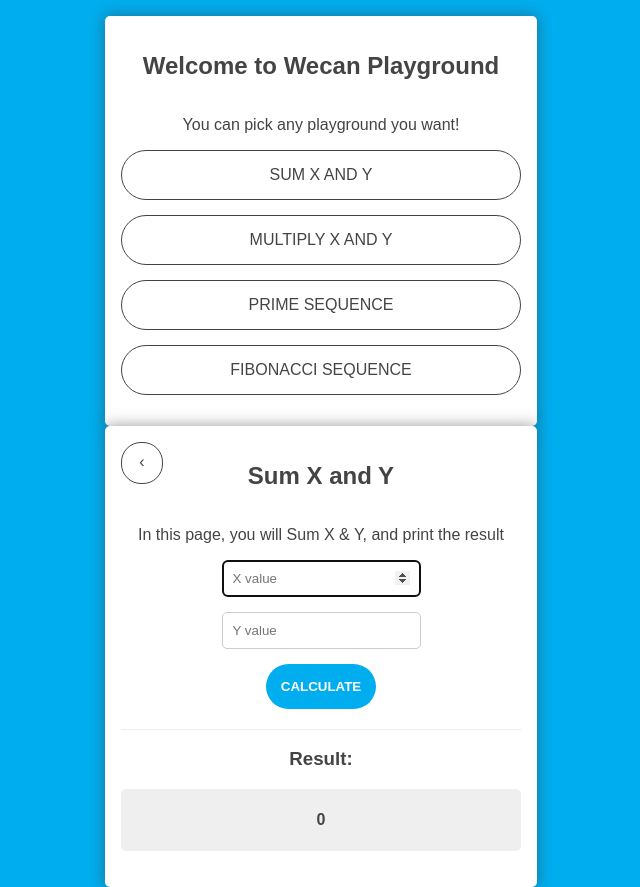
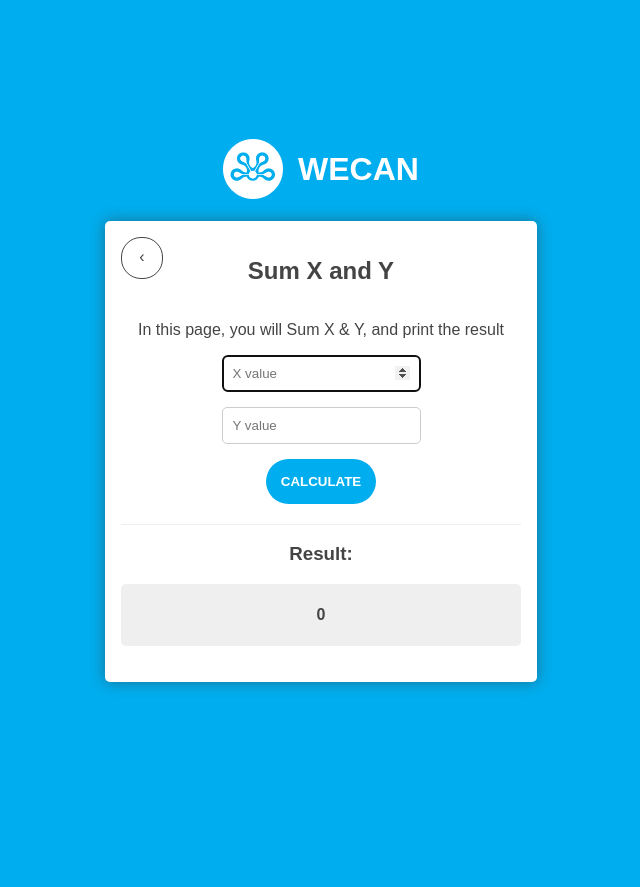
Before and after one commit to wafihfzhn/wecan, a React (Create React App) app: page /sum in a window 1280 px wide. Shown: the whole page, without its empty margins (319-959 px from the left). After the commit the page ends 800 px from the top, so only its background shows below. Built offline with nearby package versions, Linux system fonts and the light colour scheme.

Commit message:
Update routes

```diff
--- a/src/App.tsx
+++ b/src/App.tsx
@@ -1,7 +1,6 @@
 import React from "react";
-// import { Router } from "@reach/router";
-import { BrowserRouter as Router, Route } from "react-router-dom";
-// import Route from "./components/Route";
+import { Router } from "@reach/router";
+import Route from "./components/Route";
 import Home from "./components/pages/Home";
 import Sum from "./components/pages/Sum";
 import Multiply from "./components/pages/Multiply";
@@ -16,11 +15,9 @@
       <img alt="wecan" src={Wecan} />
       WECAN
     </h1>
-    <Home />
     <Router>
-      <Route path="/sum">
-        <Sum />
-      </Route>
+      <Route path="/" pageComponent={<Home />} />
+      <Route path="/sum" pageComponent={<Sum />} />
       <Route path="/multiply" pageComponent={<Multiply />} />
       <Route path="/prime" pageComponent={<Prime />} />
       <Route path="/fibonacci" pageComponent={<Fibonacci />} />
```
